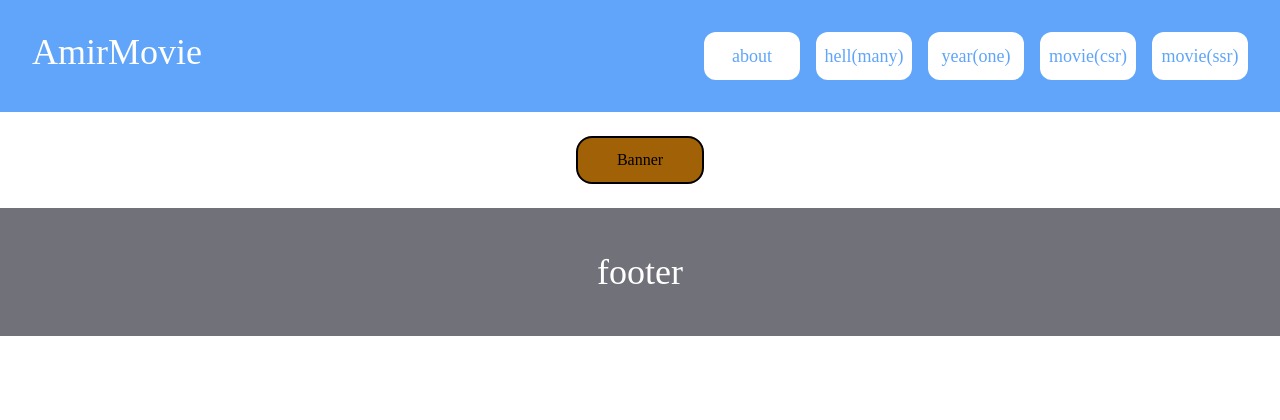
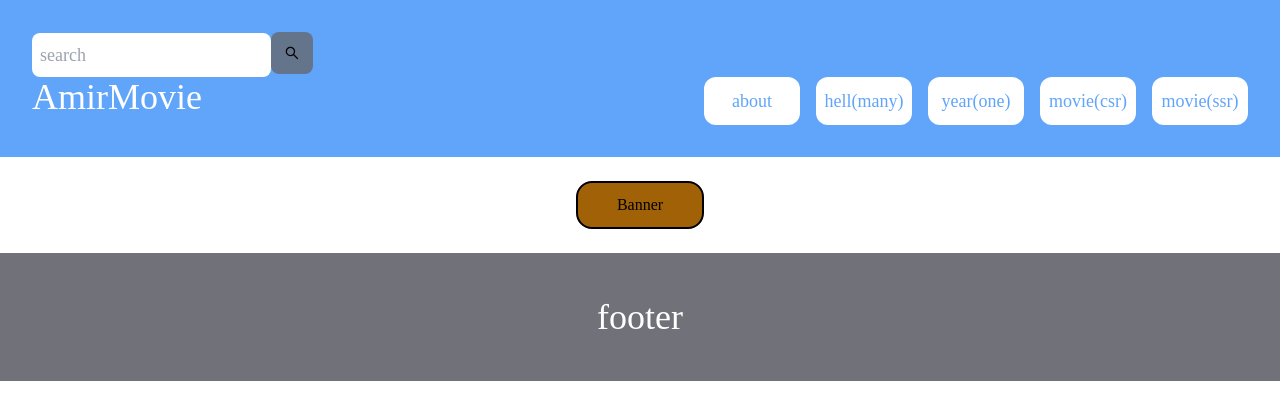
Before and after one commit to Amirgh8181/preset, a Next.js app: page / in a window 1280 px wide. Shown: the top 420 px of the page. Built offline with nearby package versions, Linux system fonts and the light colour scheme.

Commit message:
complete search bar and nprogress

```diff
--- /dev/null
+++ b/app/[searchitem]/page.tsx
@@ -0,0 +1,29 @@
+import getSearchMovie from '@/lib/getSearchMovie';
+import React from 'react'
+
+const SearchRes = async ({ params }: { params: { searchitem: string } }) => {
+  console.log(params);
+  const res = await getSearchMovie(params)
+  const result = res?.data
+  console.log(res.data);
+  console.log(result.length);
+
+
+
+  // const movieResult=()=>{
+  //   if(result?.length>1)
+  // }
+  return (
+    <div>
+      {
+      result?.length>1?
+        result?.map((item:movie[]) =>
+          <div key={item.id}>{item.title}</div>
+        ):
+        <div>{result.title}</div>
+      }
+    </div>
+  )
+}
+
+export default SearchRes;
--- a/app/layout.tsx
+++ b/app/layout.tsx
@@ -2,6 +2,7 @@ import '@/styles/globals.css'
 import type { Metadata } from 'next'
 import Header from '@/components/header'
 import Footer from '@/components/footer'
+import NextTopLoader from 'nextjs-toploader';
 
 
 export default function RootLayout({ children, }: { children: React.ReactNode }) {
@@ -11,10 +12,20 @@ export default function RootLayout({ children, }: { children: React.ReactNode })
         <link rel="manifest" href="public/manifest.json" />
         <link rel="apple-touch-icon" href="public/icon.svg"></link>
         <meta name="theme-color" content="#000" />
-       <link rel="shortcut icon" href="/icon.svg" type="image/x-icon" />
+        <link rel="shortcut icon" href="/icon.svg" type="image/x-icon" />
       </>
       <body>
         <Header />
+        <NextTopLoader
+          color="#000"
+          initialPosition={0.08}
+          crawlSpeed={200}
+          height={4}
+          crawl={true}
+          showSpinner={true}
+          easing="ease"
+          speed={200}
+          shadow="0 0 10px #2299DD,0 0 5px #2299DD" />
         {children}
         <Footer />
       </body>
--- a/components/header/index.tsx
+++ b/components/header/index.tsx
@@ -1,8 +1,11 @@
 import Link from 'next/link'
 import React from 'react'
+import Search from "@/components/search"
+
 const Header = () => {
     return (
         <div className='bg-blue-400 p-8'>
+            <Search />
             <div className='flex justify-between'>
                 <h1 className='text-4xl text-white hover:text-yellow-300 transition-all duration-300'><Link href={'/'}>AmirMovie</Link></h1>
                 <nav><ul className='flex space-x-4 text-blue-400'>
--- /dev/null
+++ b/components/search/index.tsx
@@ -0,0 +1,32 @@
+"use client"
+import { AiOutlineSearch } from 'react-icons/ai'
+import { FormEvent, useState } from 'react';
+import { redirect } from 'next/dist/server/api-utils';
+import { useRouter } from 'next/navigation';
+
+const SearchBar = () => {
+    const [search, setSearch] = useState<string>()
+    const router=useRouter()
+    const handleSubmit = (e: FormEvent<HTMLFormElement>) => {
+        e.preventDefault();
+        setSearch('')
+        router.push(`/${search}/`)
+    }
+    return (
+        <div className='flex flex-row space-x-2'>
+            <form onSubmit={(e) => handleSubmit(e)}>
+                <input
+                    className='p-2 caret-blue-500 text-lg rounded-lg outline-none focus:ring-2 focus:ring-blue-500 transition-all duration-300'
+                    placeholder='search'
+                    value={search}
+                    onChange={(e) => setSearch(e.target.value)}
+                />
+                <button className='p-3 border border-transparent bg-slate-500 rounded-lg hover:border hover:border-slate-700 active:bg-slate-800 transition-colors duration-300'>
+                    <AiOutlineSearch />
+                </button>
+            </form>
+        </div>
+    );
+};
+
+export default SearchBar;
--- /dev/null
+++ b/lib/getSearchMovie.tsx
@@ -0,0 +1,30 @@
+const getSearchMovie =async (searchQuery:{searchitem:string}) => {
+
+
+    const url=`https://moviesapi.ir/api/v1/movies?q=${searchQuery.searchitem}&page={page}`
+
+    const request=await fetch(url)
+    .then(req=>req.json())
+
+    return request;
+
+}
+
+export default getSearchMovie
+
+{/*
+    const searchParam=new URLSearchParams({
+        action:'query',
+        generator:'search',
+        gsrsearch:searchQuery,
+        gsrlimit:'20',
+        prop:'pageimages|extracts',
+        exchars:'100',
+        exintro:'true',
+        explaintext:'true',
+        exlimit:'max',
+        format:'json',
+        origin:'*'
+    })
+
+*/}
--- a/package.json
+++ b/package.json
@@ -18,11 +18,16 @@
     "eslint-config-next": "13.5.2",
     "next": "13.5.2",
     "next-pwa": "^5.6.0",
+    "nextjs-toploader": "^1.4.2",
+    "nprogress": "^0.2.0",
     "postcss": "8.4.30",
     "react": "18.2.0",
     "react-dom": "18.2.0",
     "react-icons": "^4.11.0",
     "tailwindcss": "3.3.3",
     "typescript": "5.2.2"
+  },
+  "devDependencies": {
+    "@types/nprogress": "^0.2.1"
   }
 }
```
Also changed, not shown: 1 other file (tests, documents, lock files or other folders).
